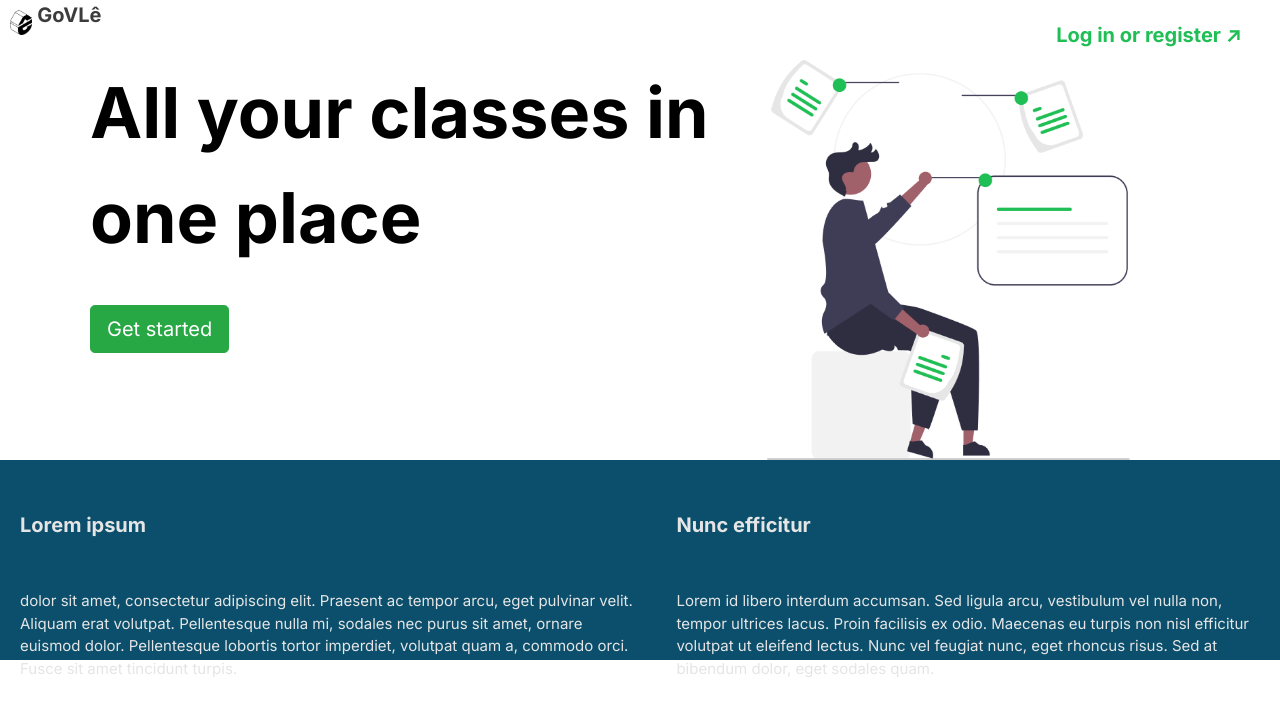
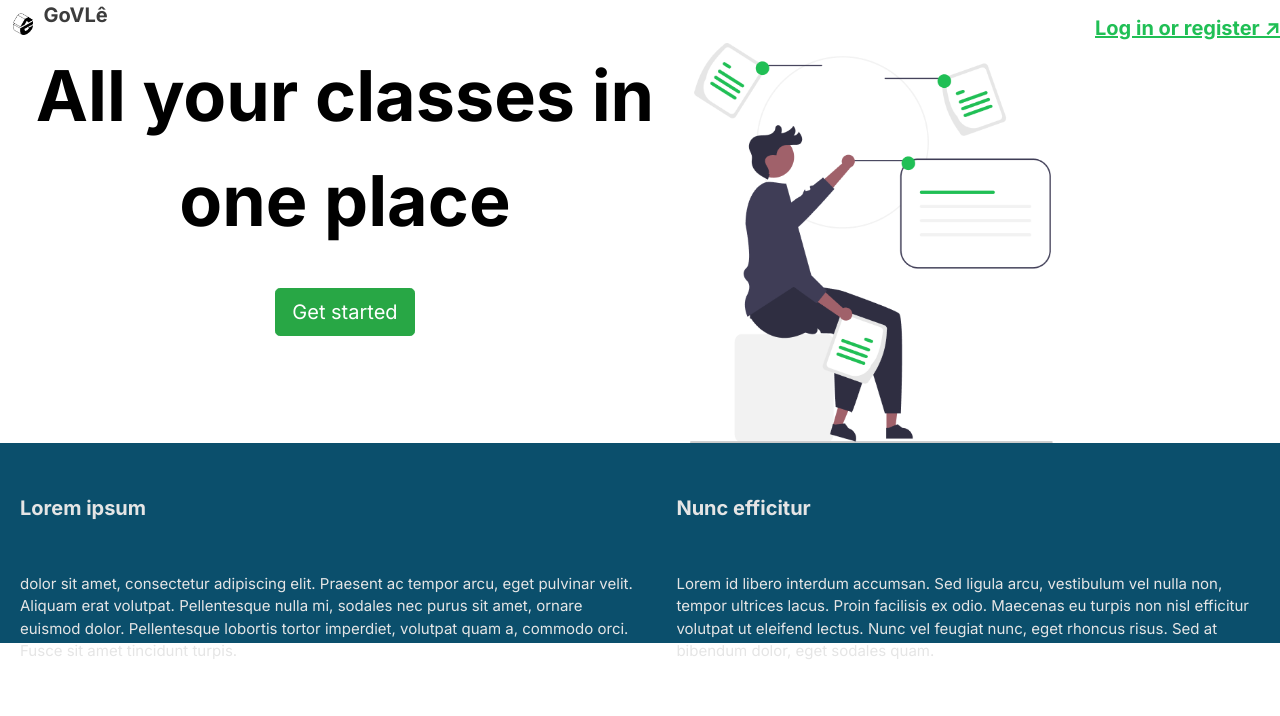
Before and after one commit to govle-192-21-2/govle, a Flask app: page / in a window 1280 px wide. Shown: the top 716 px of the page. Run offline with Flask 2, Linux system fonts and the light colour scheme; parts of the project's set-up code (start-up, migrations or seed data) failed here and were passed over.

Commit message:
Edit alignment and position of objects

```diff
--- a/static/styles/index.css
+++ b/static/styles/index.css
@@ -2,42 +2,47 @@
     font-family: 'Inter', sans-serif;
 }
 .head{
-    display: flex;
+    text-align: left;
 }
 .body{
-    padding-left: 90px;
+    text-align: center;
     font-weight:800;
     font-size: 70px;
     color: #000000;
-    position: relative;
-    top: 10px;
-    display: flex;
+    display:flow-root;
+    width: 100%;
 }
 #logo{
-    padding-left: 5px;
+    padding-left: 0.5%;
     font-size: 20px;
     font-weight: 800;
     text-align: left;
     color: #3C3C3C;
-    width: 80%;
     position: relative;
 }
 #login{
-    /* text-align: right; */
-    padding-top: 20px;
+    float: right;
+    padding-top: 1%;
     font-size: 20px;
     font-weight: 600;
     color: #20BF55;
 }
 #illus{
     float: right;
+    margin-right: 6%;
 }
 .block{
+    text-align: center;
     background-color: #0B4F6C;
-    position: relative;
     top: 10px;
+    display: inline-block;
+    width: 100%;
+    min-height: max-content ;
 }
 table{
+    padding-bottom: 5%;
+    margin-left: auto;
+    margin-right: auto;
     padding-left: 70px;
     padding-right: 70px;
 }
@@ -53,6 +58,7 @@ th, td {
     top: 30px;
 }
 #row{
+    text-align: left;
     font-weight: 100;
     font-size: 15px;
     color: #E5E5E5;
@@ -73,7 +79,3 @@ button:hover{
     background: #16b149;
     box-shadow: 0px 0px 1px #777;
 }
-ul{
-    list-style: none;
-    padding-left: 0%;
-}
--- a/templates/homepage.html
+++ b/templates/homepage.html
@@ -6,21 +6,22 @@
 
 {% block body %}
 <div class="head">
-    <img style="padding-top: 10px; padding-left: 10px; height: 35px"
+    <img style="padding-top: 1%; padding-left: 1%; height: 35px"
         src="{{ url_for('static', filename='images/logo-2x.png')}}">
-    <p id="logo">GoVL&#234;</p>
-    <p></p>
-    <a id="login" href="{{ url_for('login.login_page') }}">Log in or register ↗</a>
+        <span id="logo">GoVL&#234;</span>
+        <span><a id="login" href=""><u>Log in or register ↗</u></a></span>
 </div>
 <div class="body">
-    <ul>
-        <li>All your classes in one place</li>
-        <li><a href="{{ url_for('login.login_page') }}" role="button" class="btn btn-lg btn-success">Get started</a>
-        </li>
-    </ul>
     <img style="padding-right: 150px; height: 400px;" id="illus"
         src="{{ url_for('static', filename='images/home-illus.png') }}">
-
+        <div class="quote" >
+            <span>All your classes in</span>
+            <br>
+            <span style="margin: 0; text-align: left;">one place</span>
+            <br>
+            <span><a href="{{ url_for('login.login_page') }}" role="button" class="btn btn-lg btn-success">Get started</a>
+            </span>
+        </div>
 </div>
 <div class="block">
     <table>
```
